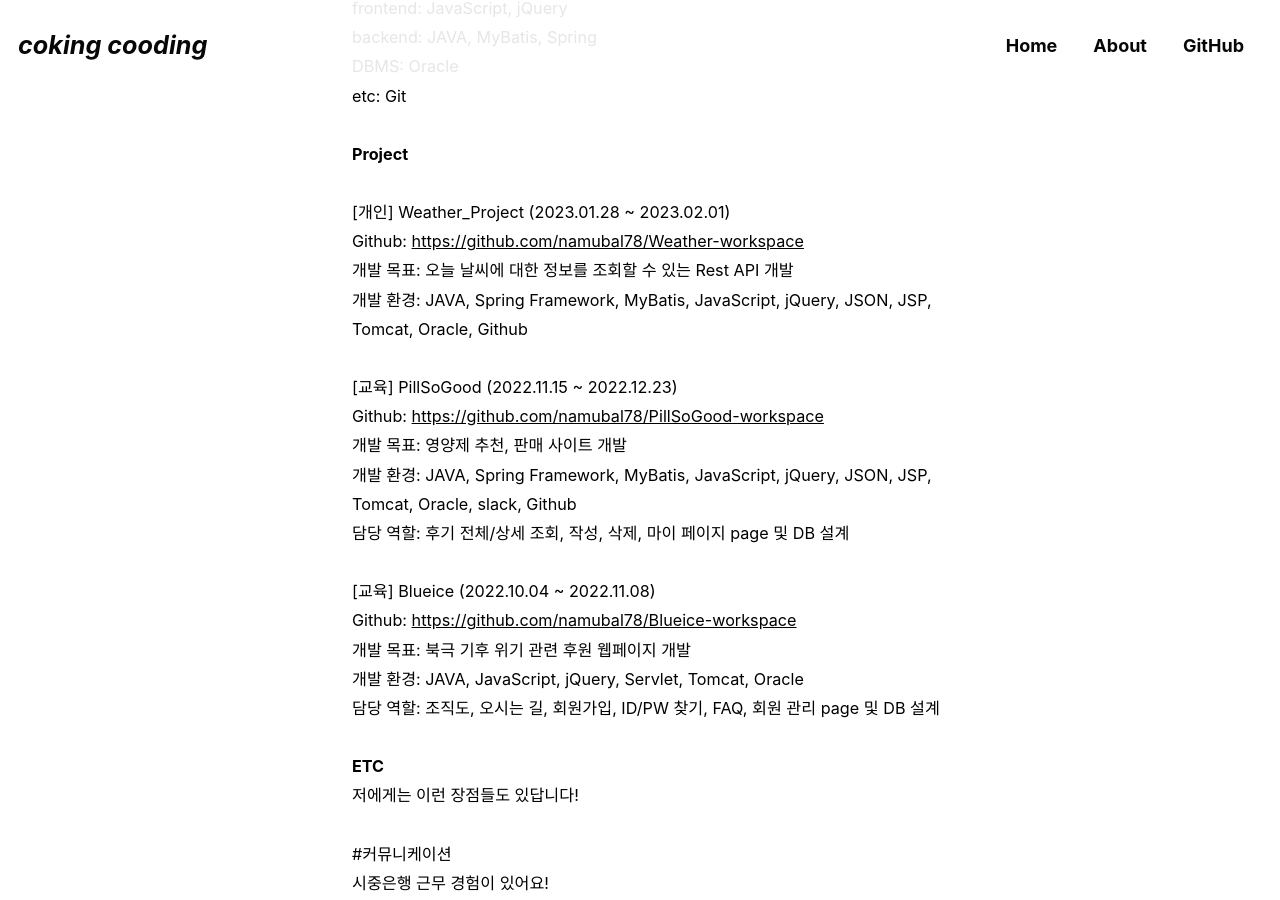
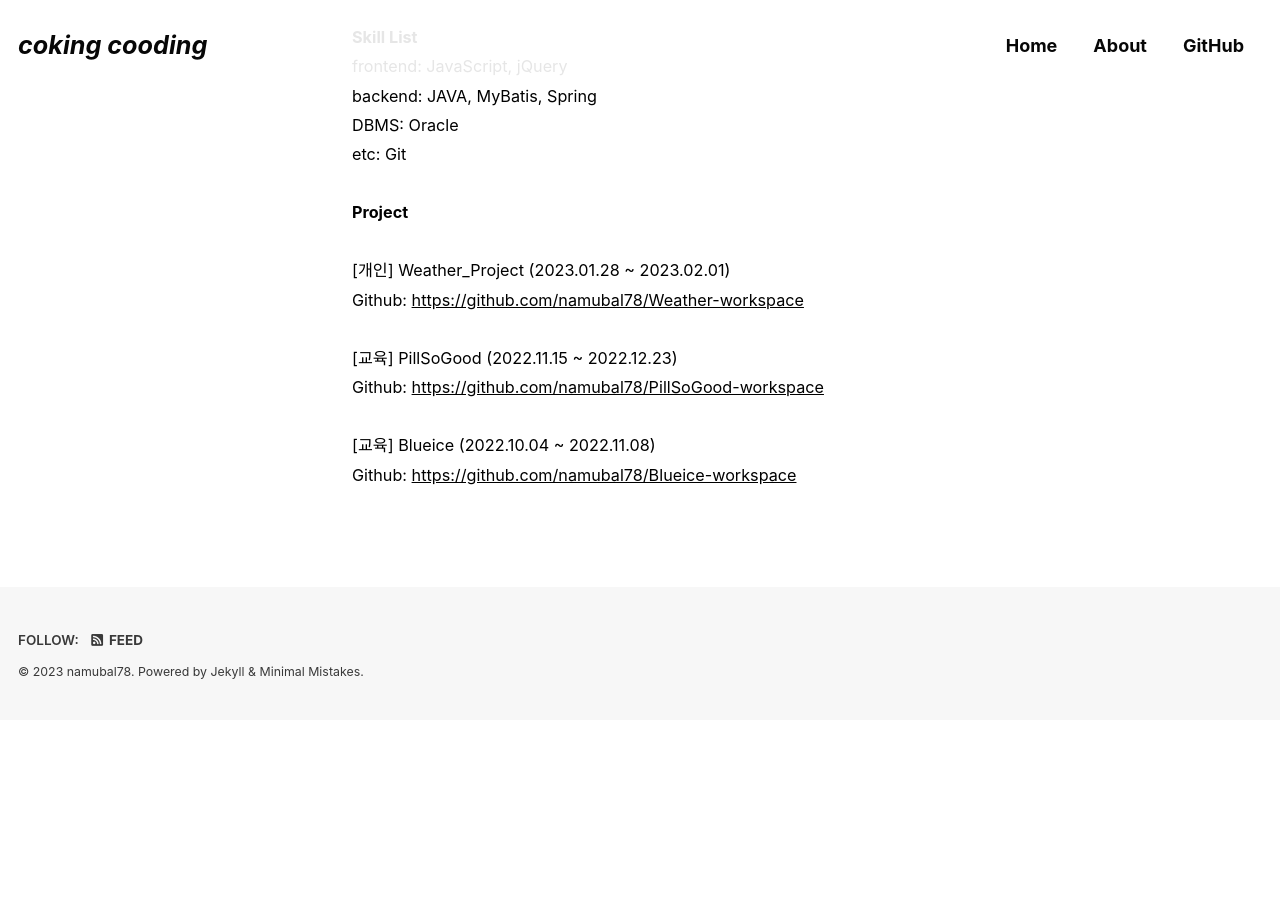
Before and after one commit to namubal78/namubal78.github.io, a Jekyll site: the page built from _pages/about.md, in a window 1280 px wide and 900 px high, scrolled down 651 px. Built offline with Jekyll 4.4.1, drawn with Linux system fonts in a browser that asks for light colours; cached includes are drawn as plain includes; some web fonts are replaced; after the commit the page ends 1371 px from its top, so only the background shows below that; some of the changed text lies outside the part shown.

```diff
--- a/_data/navigation.yml
+++ b/_data/navigation.yml
@@ -18,8 +18,8 @@ main:
 # sidebar navigation (categories)
 # 2022.02.15 sidebar update : simple ver.
 categories:
-  - title: "Categories1"
-    url: /categories/categories1/
+  - title: "Test1"
+    url: /categories/Test1/
   - title: "Categories2"
     url: /categories/categories2/
   - title: "Categories3"
--- a/_pages/about.md
+++ b/_pages/about.md
@@ -35,37 +40,11 @@ comments: false
           <br><br>
           [개인] Weather_Project (2023.01.28 ~ 2023.02.01)<br>
           Github: <a href="https://github.com/namubal78/Weather-workspace](https://github.com/namubal78/Weather-workspace)">https://github.com/namubal78/Weather-workspace</a><br>
-          개발 목표: 오늘 날씨에 대한 정보를 조회할 수 있는 Rest API 개발<br>
-          개발 환경: JAVA, Spring Framework, MyBatis, JavaScript, jQuery, JSON, JSP, Tomcat, Oracle, Github<br>
           <br>
           [교육] PillSoGood (2022.11.15 ~ 2022.12.23)<br>
           Github: <a href="https://github.com/namubal78/PillSoGood-workspace">https://github.com/namubal78/PillSoGood-workspace</a><br>
-          개발 목표: 영양제 추천, 판매 사이트 개발<br>
-          개발 환경: JAVA, Spring Framework, MyBatis, JavaScript, jQuery, JSON, JSP, Tomcat, Oracle, slack, Github<br>
-          담당 역할: 후기 전체/상세 조회, 작성, 삭제, 마이 페이지 page 및 DB 설계<br>
           <br>
           [교육] Blueice (2022.10.04 ~ 2022.11.08)<br>
           Github: <a href="https://github.com/namubal78/Blueice-workspace">https://github.com/namubal78/Blueice-workspace</a><br>
-          개발 목표: 북극 기후 위기 관련 후원 웹페이지 개발<br>
-          개발 환경: JAVA, JavaScript, jQuery, Servlet, Tomcat, Oracle<br>
-          담당 역할: 조직도, 오시는 길, 회원가입, ID/PW 찾기, FAQ, 회원 관리 page 및 DB 설계<br>
-          <br>
-          <b>ETC</b>
-          <br>
-          저에게는 이런 장점들도 있답니다!<br>
-          <br>
-          #커뮤니케이션<br>
-          시중은행 근무 경험이 있어요!<br>
-          저는 다양한 사람들과 많은 **의사소통**을 해왔습니다. 저는 잘 듣고 잘 말할 수 있어요.<br>
-          <br>
-          #학습<br>
-          개발 이외에도 다양한 분야의 학습 경험이 있어요!<br>
-          러시아어 학습(외국어), 약학대학 편입 수험(기초 과학), 호텔 인턴십(판매 영업), NCS 학습 등등 여러 경험을 해왔습니다.<br>
-          향후 업무에 필요한 지식들은 누구보다도 **빠르게 학습해 적용**할 자신이 있습니다!<br>
-          <br>
-          #협동성<br>
-          팀워크에 도움이 되는 팀 친화적 팀원입니다!<br>
-          저는 전체를 빛나게 하고 싶습니다. 적극적인 정보 공유로 협업에 시너지를 줄 수 있습니다!<br>
-          더불어 나이와 상관없이, 사람들이 저를 편하게 생각해주는 **친화력**도 갖추고 있습니다:)<br>
 
         </p>
```
Also changed, not shown: other parts of _pages/about.md (+6 -1 lines), _pages/categories/category-test1.md (added, +9 -0 lines).
